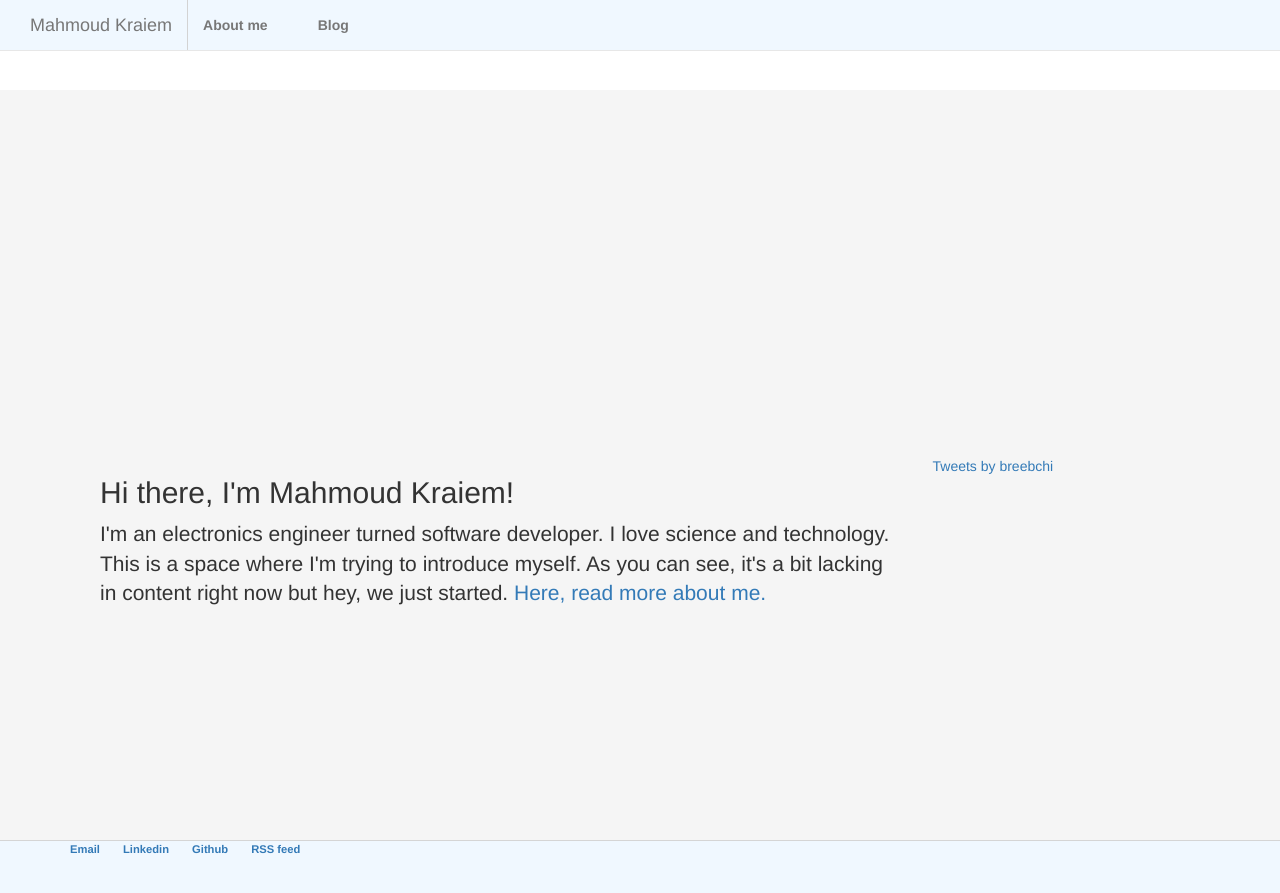
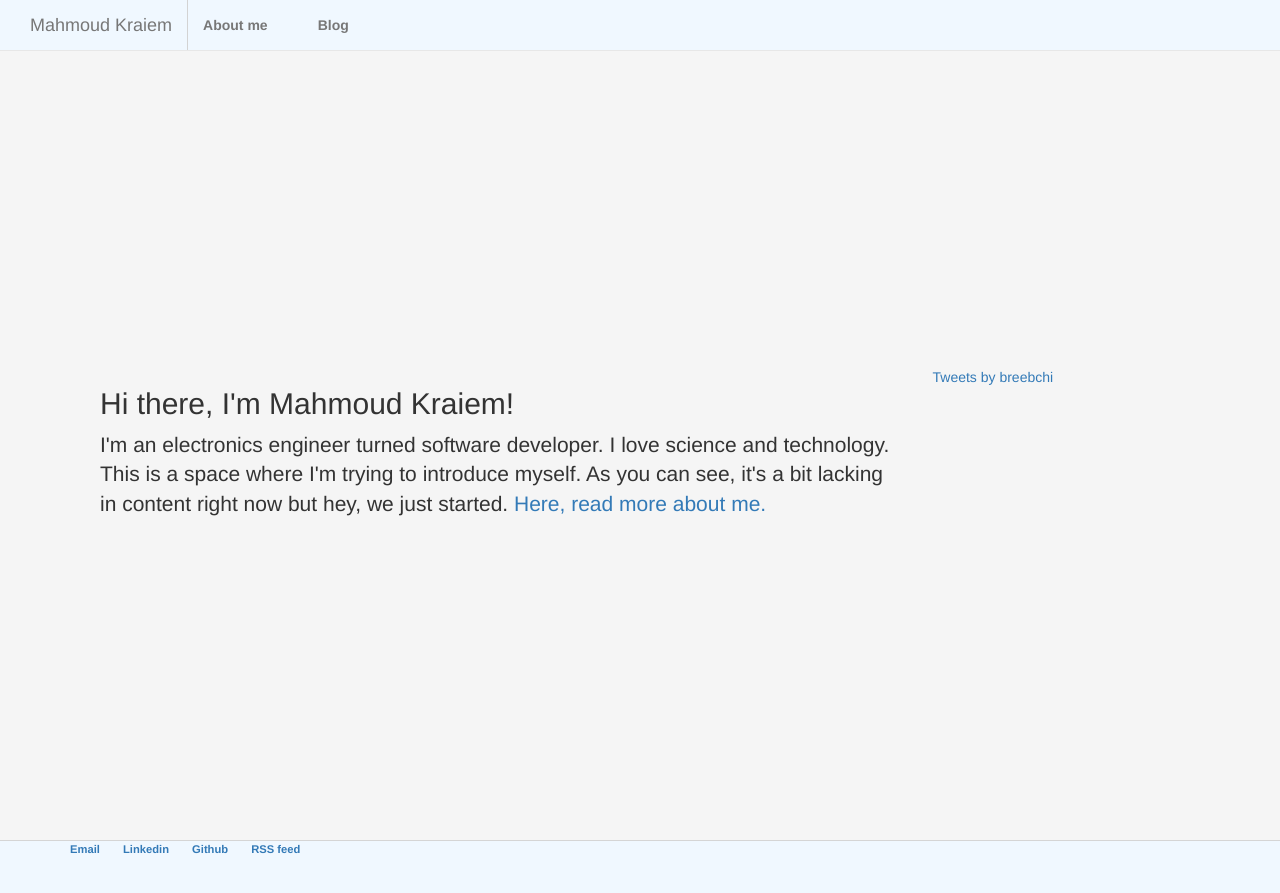
Before and after one commit to breebchi/breebchi.github.io, a Jekyll site: the page built from index.html, in a window 1280 px wide and 900 px high. Shown: the top 893 px of the window. Built offline with Jekyll 4.4.1, drawn with Linux system fonts in a browser that asks for light colours; nearby versions of some CDN libraries; comment, search, counter and statistics services are not loaded.

Commit message:
Update main.css

```diff
--- a/css/main.css
+++ b/css/main.css
@@ -53,8 +53,8 @@ div.full-page {
 
 
 .jumbotron.vertical-center {
-  margin-bottom: 7%; /* Remove the default bottom margin of .jumbotron */
-     margin-top: 7%;
+  /*margin-bottom: 0;*/ /* Remove the default bottom margin of .jumbotron */
+     /*margin-top: 0;*/
 }
 
 .vertical-center {
```
